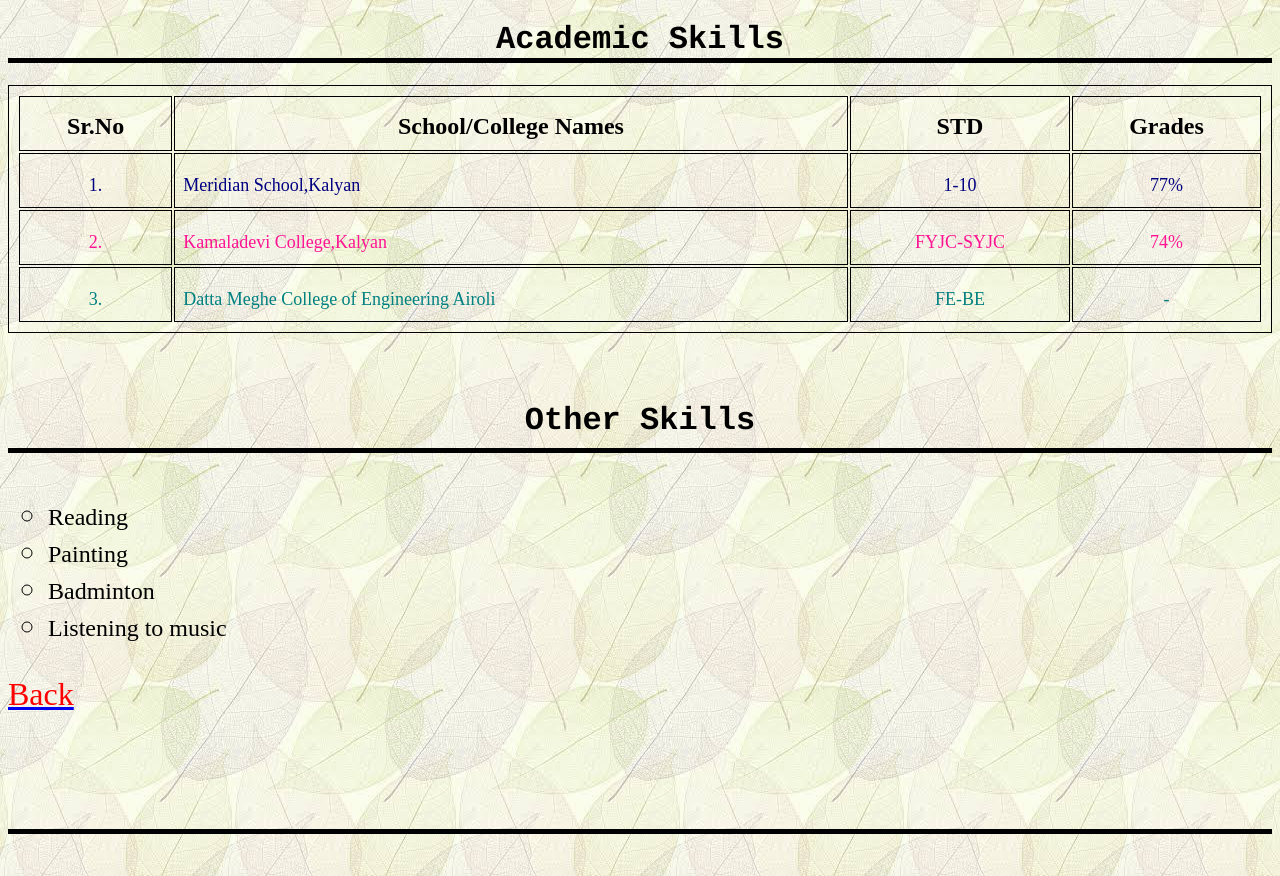
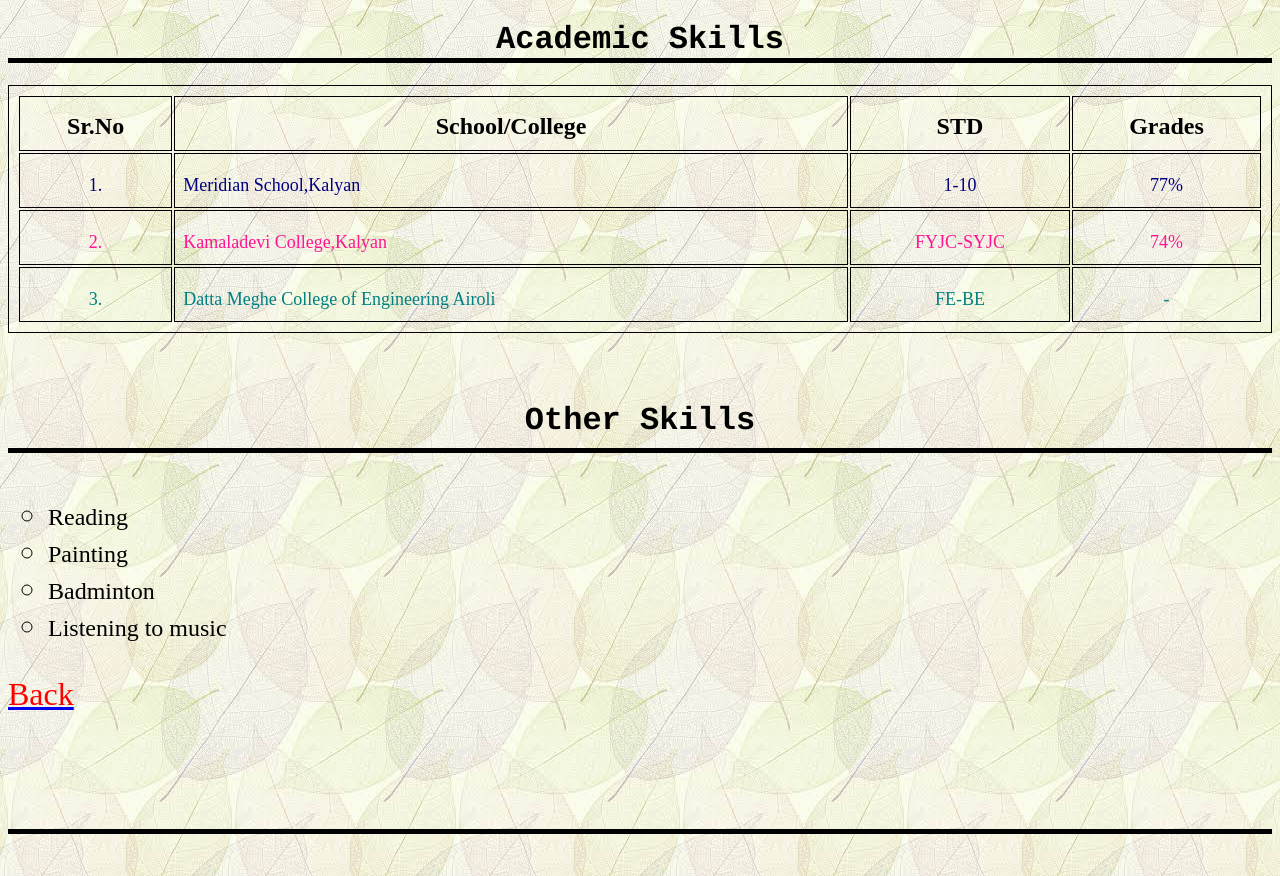
Before and after one commit to tejaswari7/tejaswari7.github.io, a plain HTML site: page t1.html in a window 1280 px wide. Drawn offline with Linux system fonts and the light colour scheme.

Commit message:
Update t1.html

```diff
--- a/t1.html
+++ b/t1.html
@@ -24,7 +24,7 @@ table, th, td {
  <table style="width:100%" align='center'  >
   <tr align='center'>
     <th><font size="5">Sr.No</th>
-    <th><font size="5">School/College Names</th>
+    <th><font size="5">School/College</th>
     <th><font size="5">STD</th>
     <th><font size="5">Grades</th>
   </tr>
```
